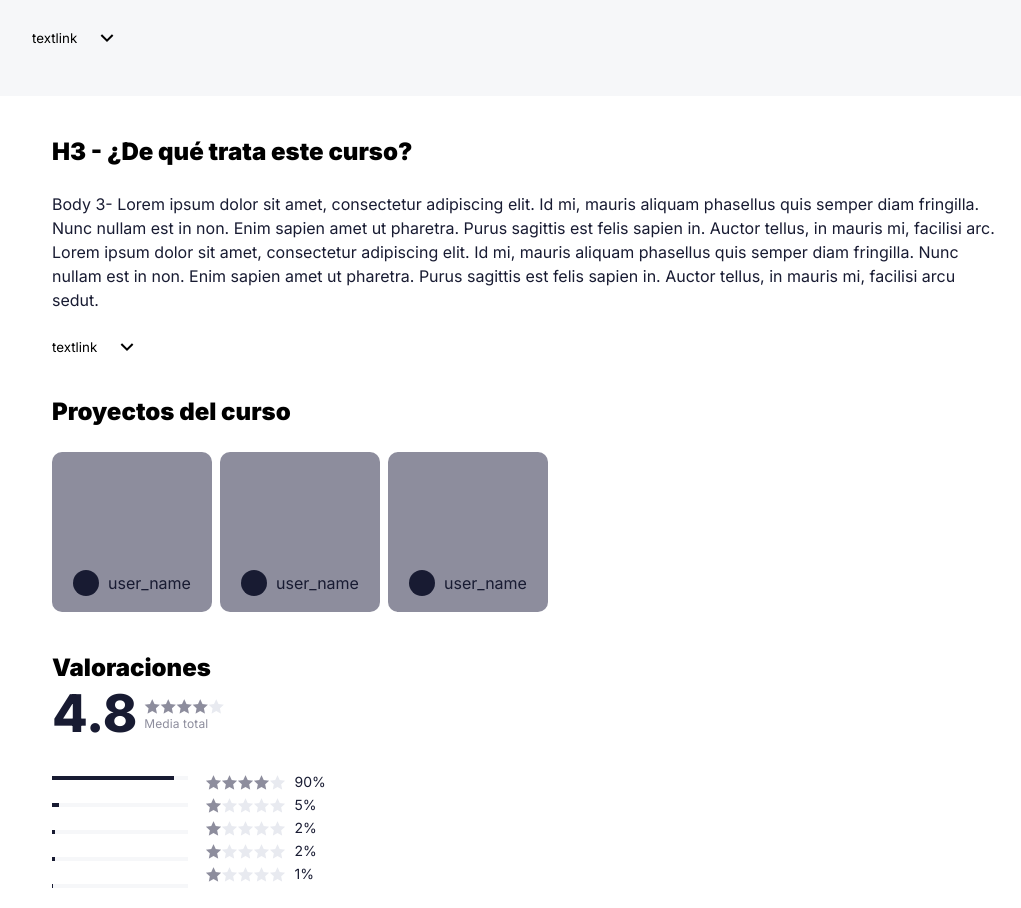
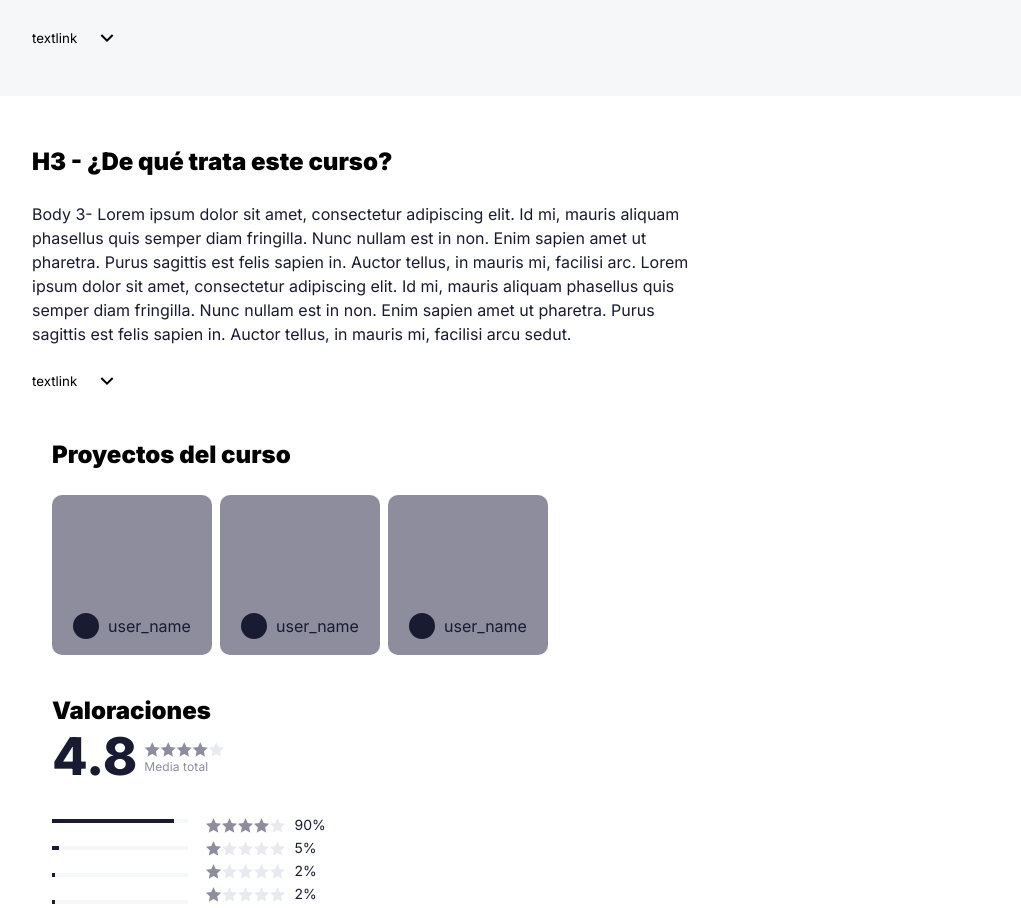
Before and after one commit to kedeinroga/crashcourse-front, a React (Create React App) app: page / in a window 1280 px wide. Shown: the part 1660-2568 px from the top of the page, without its empty margins (112-1133 px from the left). Built offline with nearby package versions, Linux system fonts and the light colour scheme.

Commit message:
desktop version of the about course component

```diff
--- a/src/components/cursodetail/CourseAbout.css
+++ b/src/components/cursodetail/CourseAbout.css
@@ -29,3 +29,10 @@
   background-position: right 0.7em top 50%, 0 0;
   background-color: var(--color-white);
 }
+
+@media only screen and (min-width: 480px) {
+  .course-about__content {
+    max-width: 662px;
+    margin: 49.25px 0;
+  }
+}
```
